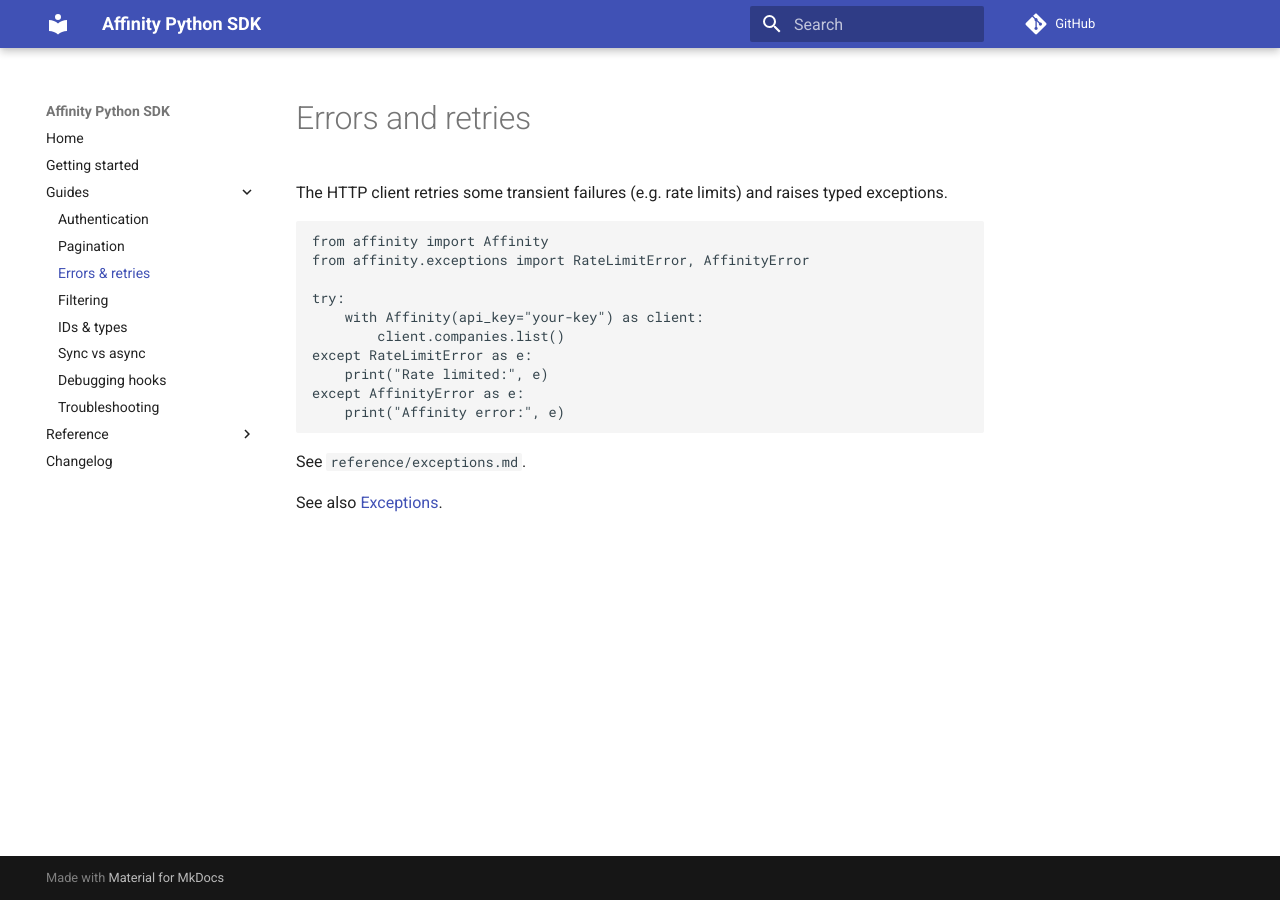
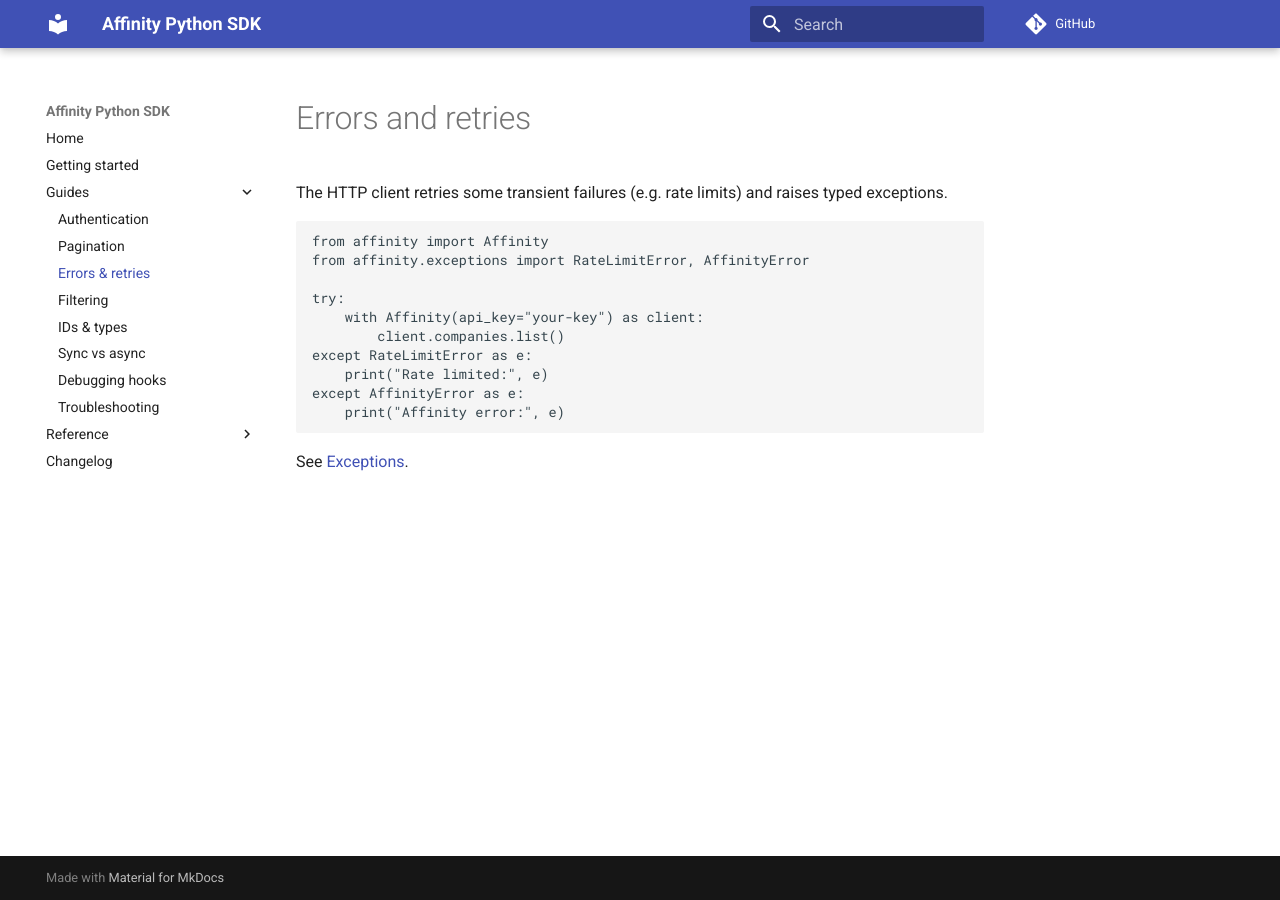
Before and after one commit to oneryalcin/affinity-sdk, an MkDocs documentation site: the page built from docs/public/guides/errors-and-retries.md, in a window 1280 px wide. Built offline with MkDocs 1.6.1 and Material for MkDocs 9.7.7, drawn with Linux system fonts in a browser that asks for light colours; comment, search, counter and statistics services are not loaded; the version menu is left out.

Commit message:
Fix docs examples and set default dev docs

````diff
--- a/docs/public/guides/errors-and-retries.md
+++ b/docs/public/guides/errors-and-retries.md
@@ -15,6 +15,4 @@
     print("Affinity error:", e)
 ```
 
-See `reference/exceptions.md`.
-
-See also [Exceptions](../reference/exceptions.md).
+See [Exceptions](../reference/exceptions.md).
````
Also changed, not shown: docs/public/guides/authentication.md (+1 -1 lines), 1 other file.
